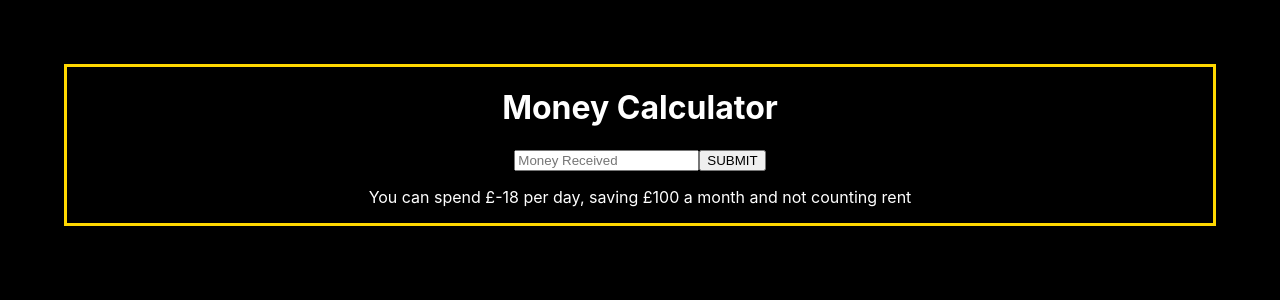
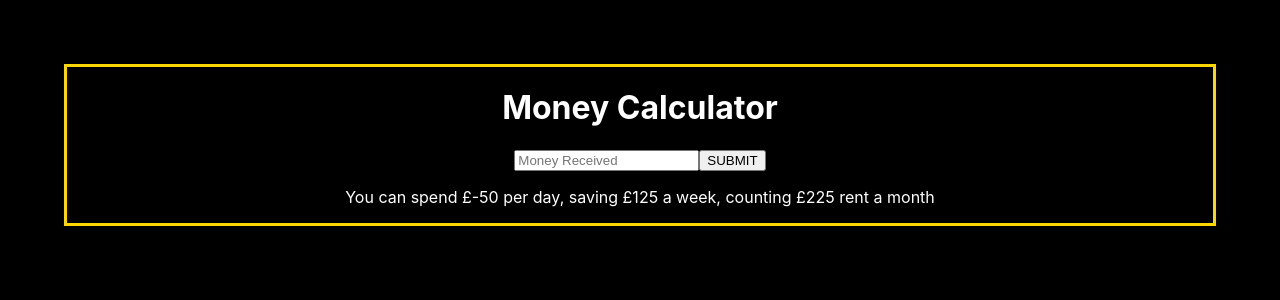
Before and after one commit to lpewton/taxes-calculator, a React (Create React App) app in the folder my-app/: page / in a window 1280 px wide. Shown: the top 300 px of the page. Built offline with nearby package versions, Linux system fonts and the light colour scheme.

Commit message:
Add rent into consideration

```diff
--- a/my-app/src/App.js
+++ b/my-app/src/App.js
@@ -4,7 +4,7 @@ import React, { useState } from 'react';
 function App() {
 
   const [inputValue, setInputValue] = useState('');
-  const perDiam = Math.floor((inputValue - 125) / 7)
+  const perDiam = Math.floor((inputValue - 350) / 7)
 
   const InputChange = (event) => {
     setInputValue(event.target.value);
@@ -24,7 +24,7 @@ function App() {
     className='newChoreInput'
   />
   <button>SUBMIT</button>
-  <p>You can spend £{perDiam} per day, saving £100 a month and not counting rent</p>
+  <p>You can spend £{perDiam} per day, saving £125 a week, counting £225 rent a month</p>
   </div>
   </div>
   );
```
